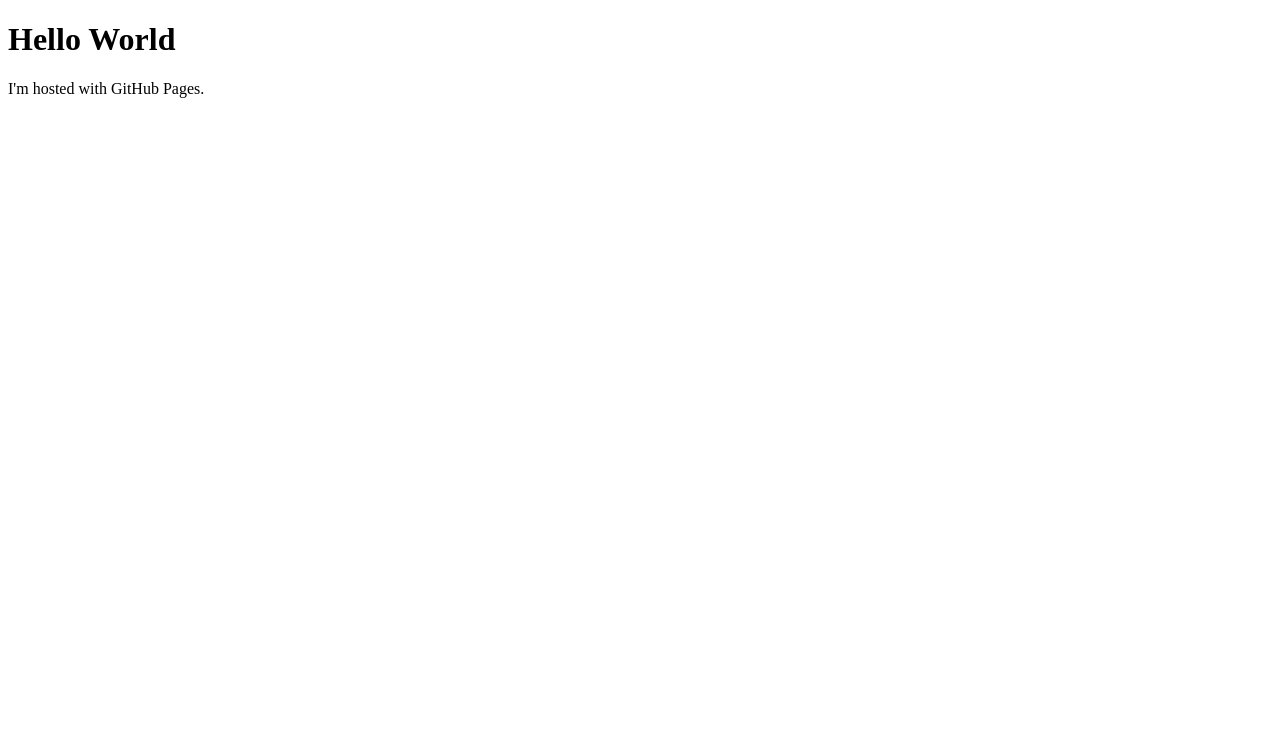
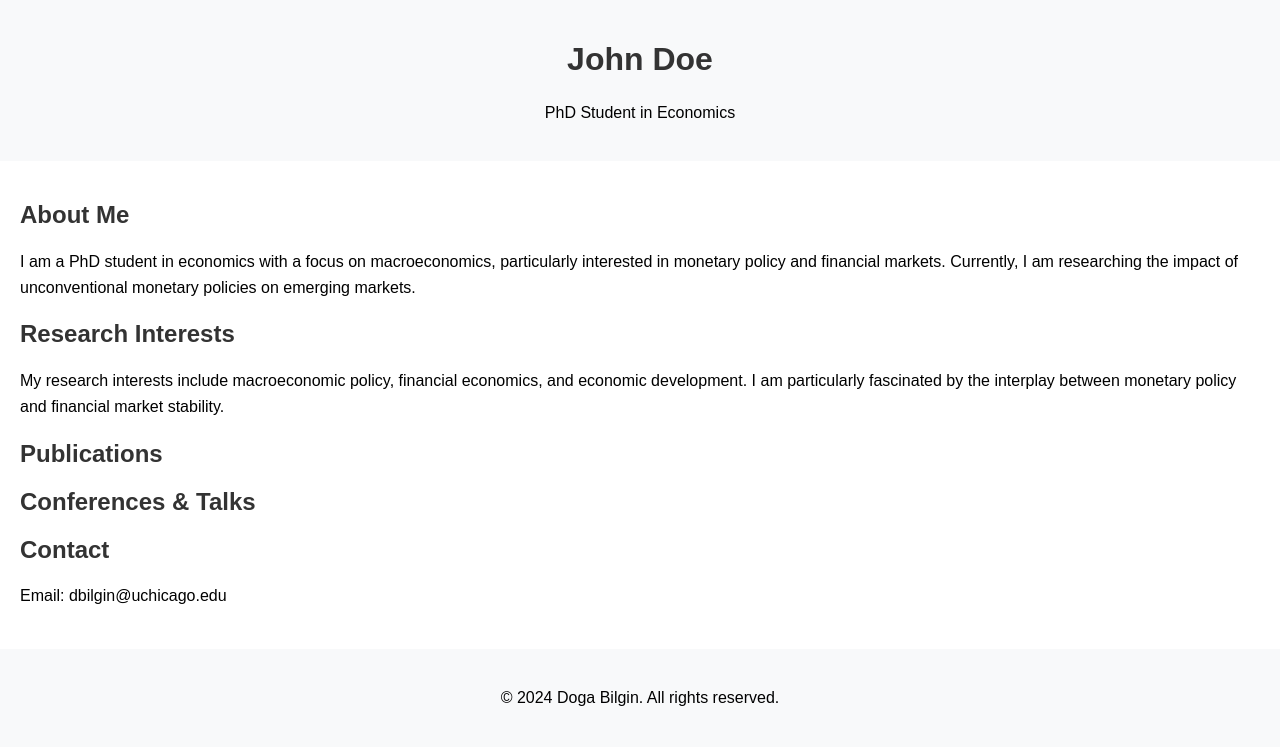
Before and after one commit to bilgd/bilgd.github.io, a plain HTML site: page index.html in a window 1280 px wide. Drawn offline with Linux system fonts and the light colour scheme.

Commit message:
Update index.html

```diff
--- a/index.html
+++ b/index.html
@@ -1,7 +1,55 @@
 <!DOCTYPE html>
-<html>
+<html lang="en">
+<head>
+    <meta charset="UTF-8">
+    <meta name="viewport" content="width=device-width, initial-scale=1.0">
+    <title>PhD Economics Student Portfolio</title>
+    <style>
+        body { font-family: Arial, sans-serif; margin: 0; padding: 0; }
+        .header, .footer { background-color: #f8f9fa; text-align: center; padding: 20px; }
+        .main-content { padding: 20px; }
+        h1, h2 { color: #333; }
+        .section { margin-bottom: 20px; }
+        p { line-height: 1.6; }
+        .publications ul, .conferences ul { list-style-type: none; padding: 0; }
+        .publications li, .conferences li { margin-bottom: 10px; }
+    </style>
+</head>
 <body>
-<h1>Hello World</h1>
-<p>I'm hosted with GitHub Pages.</p>
+
+<div class="header">
+    <h1>John Doe</h1>
+    <p>PhD Student in Economics</p>
+</div>
+
+<div class="main-content">
+    <div class="section about">
+        <h2>About Me</h2>
+        <p>I am a PhD student in economics with a focus on macroeconomics, particularly interested in monetary policy and financial markets. Currently, I am researching the impact of unconventional monetary policies on emerging markets.</p>
+    </div>
+
+    <div class="section research">
+        <h2>Research Interests</h2>
+        <p>My research interests include macroeconomic policy, financial economics, and economic development. I am particularly fascinated by the interplay between monetary policy and financial market stability.</p>
+    </div>
+
+    <div class="section publications">
+        <h2>Publications</h2>
+    </div>
+
+    <div class="section conferences">
+        <h2>Conferences & Talks</h2>
+    </div>
+
+    <div class="section contact">
+        <h2>Contact</h2>
+        <p>Email: dbilgin@uchicago.edu</p>
+    </div>
+</div>
+
+<div class="footer">
+    <p>&copy; 2024 Doga Bilgin. All rights reserved.</p>
+</div>
+
 </body>
 </html>
```
